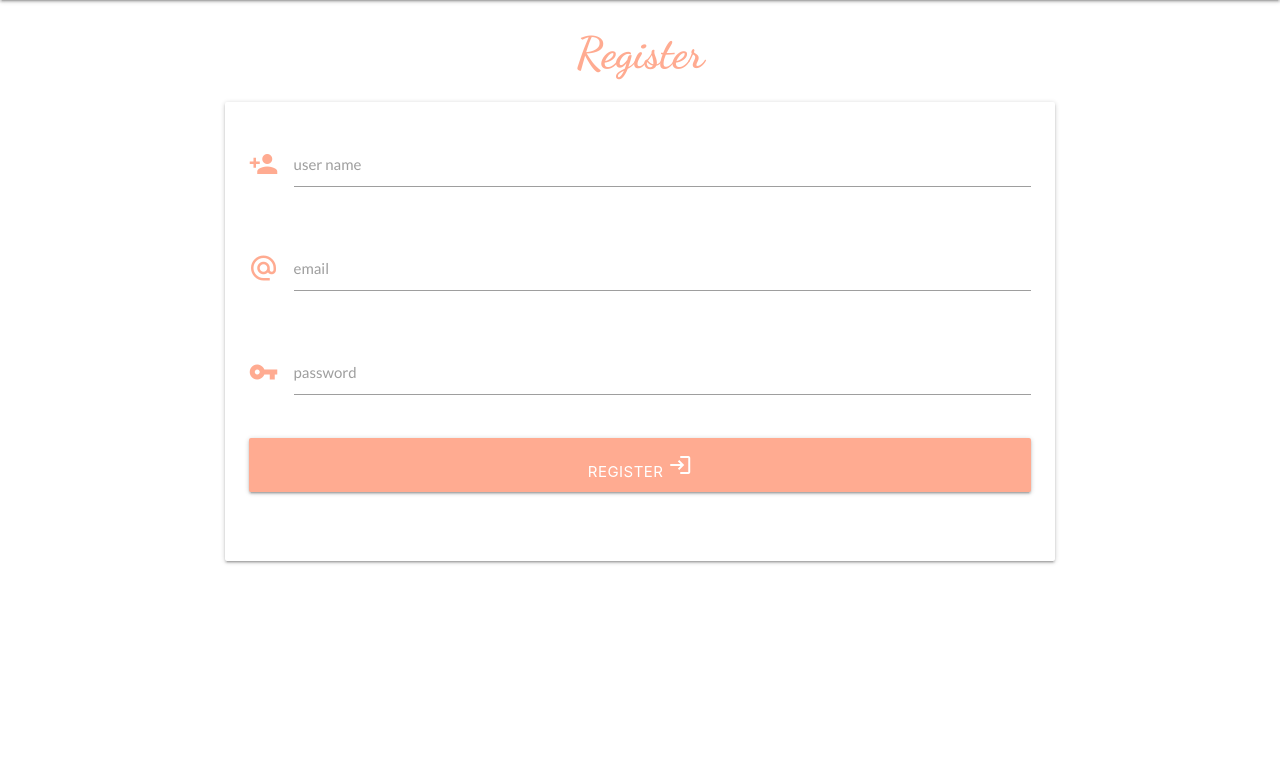
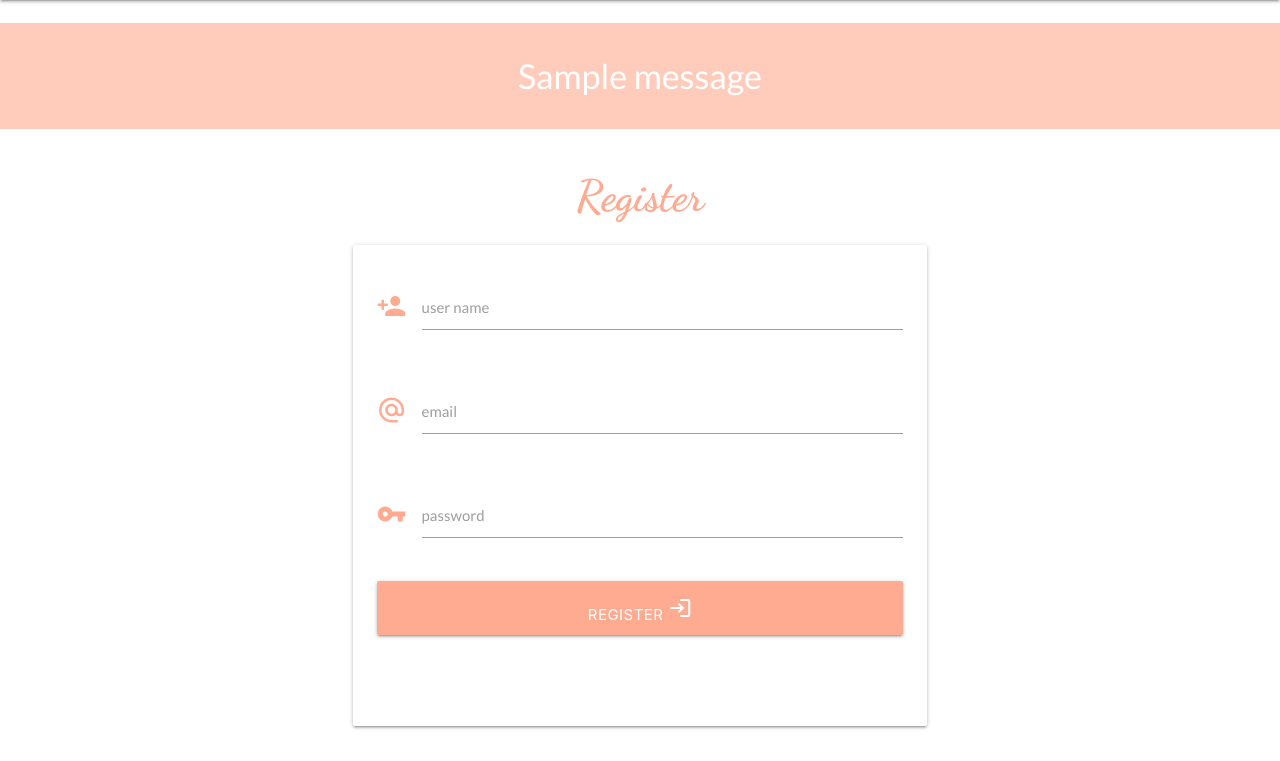
Before and after one commit to sophie-apples/cakelicious, a Flask app: page /register in a window 1280 px wide. Shown: the part 64-825 px from the top of the page. Before the commit the page ends 628 px from the top, so only its background shows below. Run offline with Flask 2, Linux system fonts and the light colour scheme; one stand-in notice (Sample message) is shown; some libraries are stand-ins or nearby versions.

Commit message:
added registration funcvtionality

```diff
--- a/static/css/style.css
+++ b/static/css/style.css
@@ -5,6 +5,12 @@ body {
 
 .brand-font{
     font-family: 'Dancing Script', cursive;
+}
+
+.flashes h4{
+    padding: 1em;
+    color: #fff;
+
 }
 
 .parallax-container{
@@ -39,7 +45,6 @@ body {
 
 .center-search {
     margin: auto;
-
     border-radius: 100px;
 }
 
--- a/templates/base.html
+++ b/templates/base.html
@@ -43,10 +43,24 @@
 </header>
 
 <body>
-
-
-    {% block content %}
-    {% endblock %}
+    <section>
+        <!-- flash messages -->
+        {% with messages = get_flashed_messages() %}
+            {% if messages %}
+                {% for message in messages %}
+                <div class="row flashes">
+                    <h4 class="deep-orange lighten-4 center-align">
+                        {{ message }}
+                    </h4>
+                </div>
+                {% endfor %}
+            {% endif %}
+        {% endwith %}
+    </section>
+    <main class="container">
+        {% block content %}
+        {% endblock %}
+    </main>
 
     <script src="https://cdnjs.cloudflare.com/ajax/libs/jquery/3.5.1/jquery.min.js" integrity="sha512-bLT0Qm9VnAYZDflyKcBaQ2gg0hSYNQrJ8RilYldYQ1FxQYoCLtUjuuRuZo+fjqhx/qtq/1itJ0C2ejDxltZVFg==" crossorigin="anonymous"></script>
     <script src="https://cdnjs.cloudflare.com/ajax/libs/materialize/1.0.0/js/materialize.min.js"></script>
--- a/templates/register.html
+++ b/templates/register.html
@@ -10,7 +10,8 @@
                 <div class="row">
                     <div class="input-field col s12">
                         <i class="material-icons prefix deep-orange-text text-lighten-3">person_add</i>
-                        <input name="username" id="username" type="text" class="validate">
+                        <input name="username" id="username" type="text" minlength="4"
+                            maxlength="15" pattern="^[a-zA-Z0-9]{4,15}$" class="validate" required>
                         <label for="username">user name</label>
                     </div>
                 </div>
@@ -18,7 +19,7 @@
                 <div class="row">
                     <div class="input-field col s12">
                         <i class="material-icons prefix deep-orange-text text-lighten-3">alternate_email</i>
-                        <input name="email" id="email" type="text" class="validate">
+                        <input name="email" id="email" type="text" class="validate" required>
                         <label for="email">email</label>
                     </div>
                 </div>
@@ -26,7 +27,8 @@
                 <div class="row">
                     <div class="input-field col s12">
                         <i class="material-icons prefix deep-orange-text text-lighten-3">vpn_key</i>
-                        <input name="password" id="password" type="text" class="validate">
+                        <input name="password" id="password" type="password" minlength="8"
+                            maxlength="15" pattern="^[a-zA-Z0-9]{8,15}$" class="validate" required>
                         <label for="password">password</label>
                     </div>
                 </div>
```
